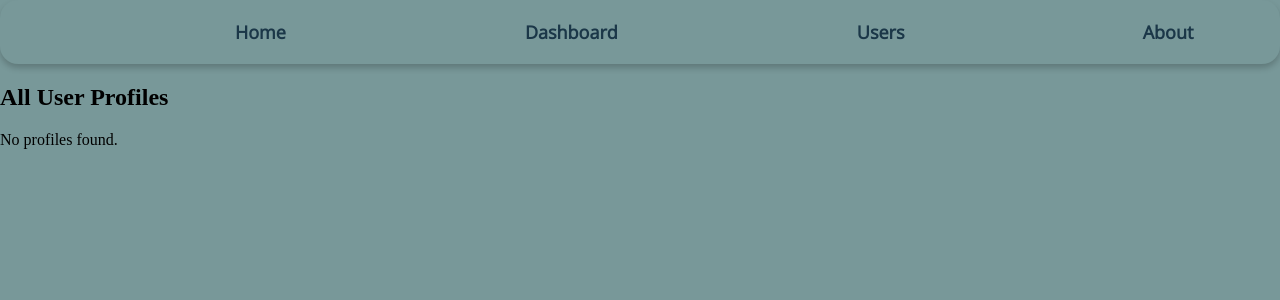
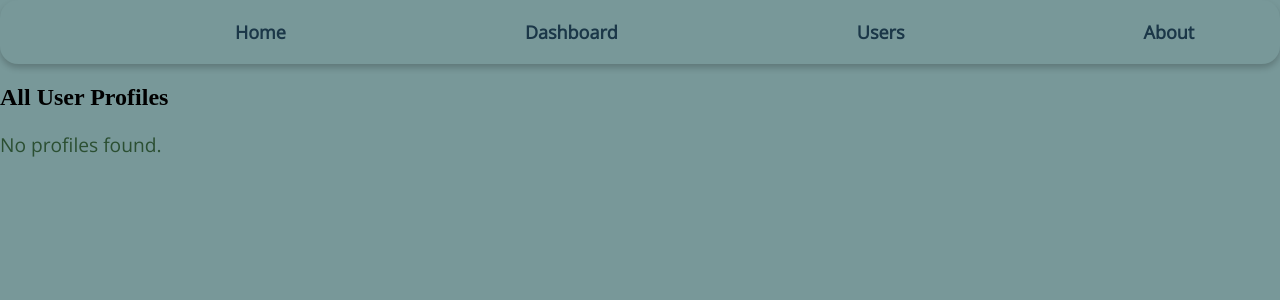
Before and after one commit to jainharsh524/djangoRevision, a Django app: page /users/ in a window 1280 px wide. Shown: the top 300 px of the page. Run offline with Django 4.2, Linux system fonts and the light colour scheme.

Commit message:
daily progress

```diff
--- a/myApp/static/myApp/css/style.css
+++ b/myApp/static/myApp/css/style.css
@@ -26,3 +26,8 @@ nav {
     border-radius: 18px;
     box-shadow: 0 4px 6px rgba(0, 0, 0, 0.2);
 }
+p{
+    color: #2b4f32;
+    font-family: 'Open Sans', sans-serif;
+    font-size: larger;
+}
--- a/myApp/templates/users.html
+++ b/myApp/templates/users.html
@@ -1,6 +1,5 @@
 {% extends 'base.html' %}
 {% load static %}
-
 {% block title %}Users{% endblock %}
 
 {% block content %}
```
Also changed, not shown: myApp/include&extendsDifferenceNotes.md (added).
